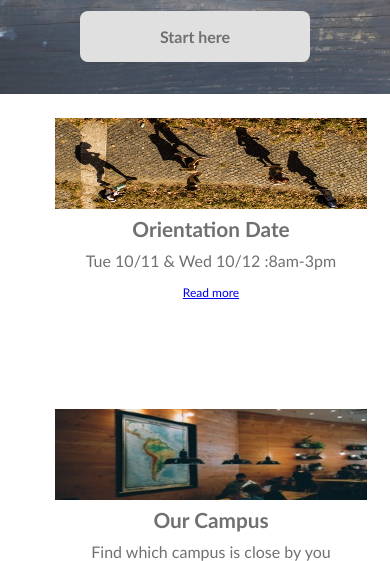
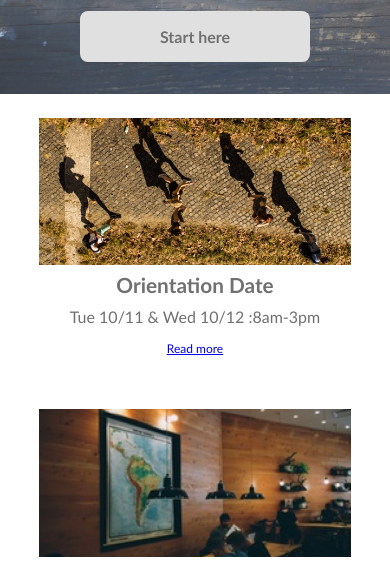
Before and after one commit to jessodri/Colmar-Academy, a plain HTML site: page index.html in a window 390 px wide. Shown: the part 506-1067 px from the top of the page. Drawn offline with Linux system fonts and the light colour scheme.

Commit message:
testing minor change

```diff
--- a/resources/css/index.css
+++ b/resources/css/index.css
@@ -220,7 +220,7 @@ a h5 {
   margin-top: 1rem;
 }
 
-.info img {
+.info img.desktop {
   width: 35%;
   height: 35%;
 }
@@ -389,6 +389,7 @@ footer a {
     align-items: center;
     text-align: center;
     width: 100%;
+    padding: 1rem 0rem;
   }
 
 .date-time {
```
